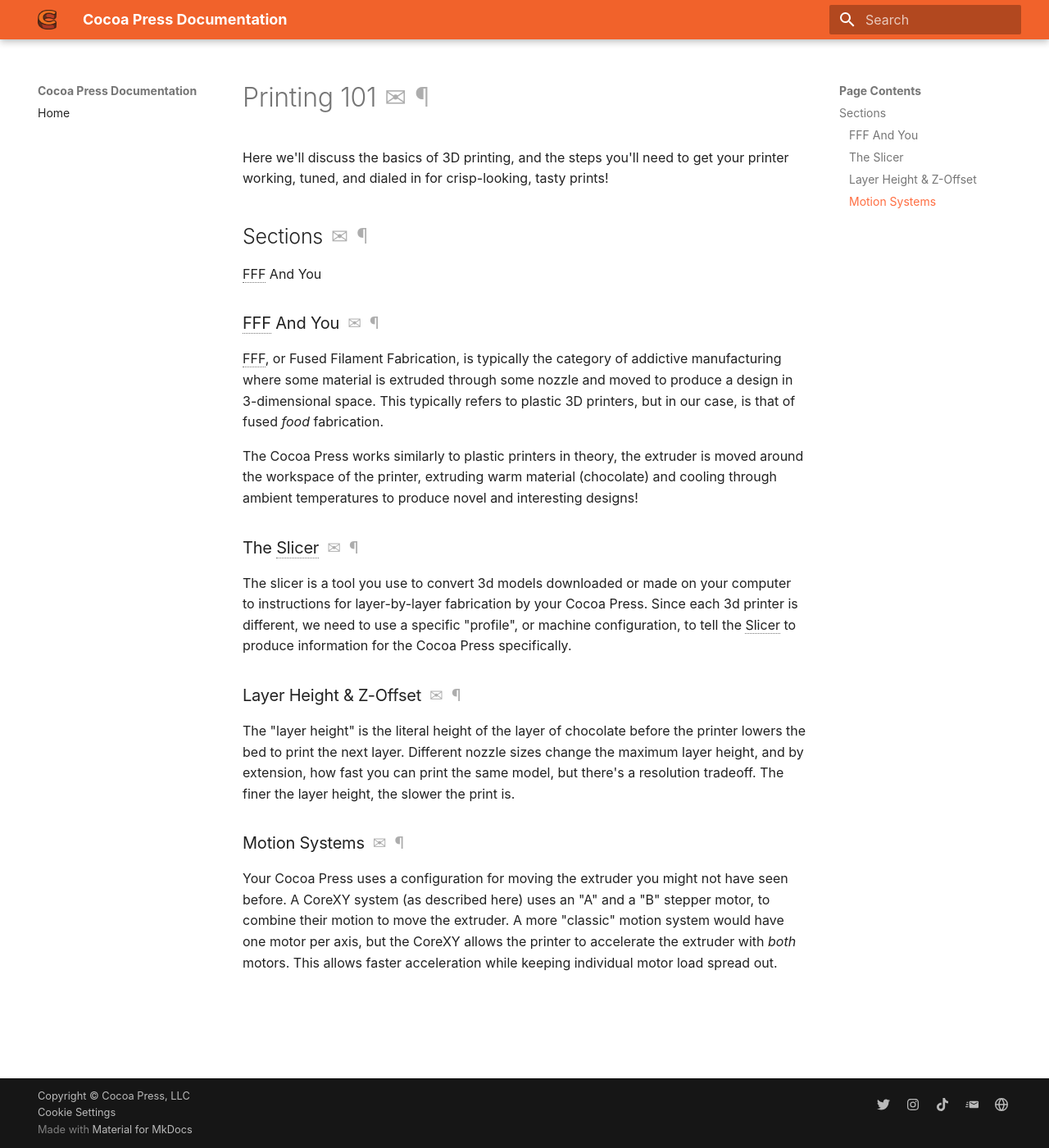
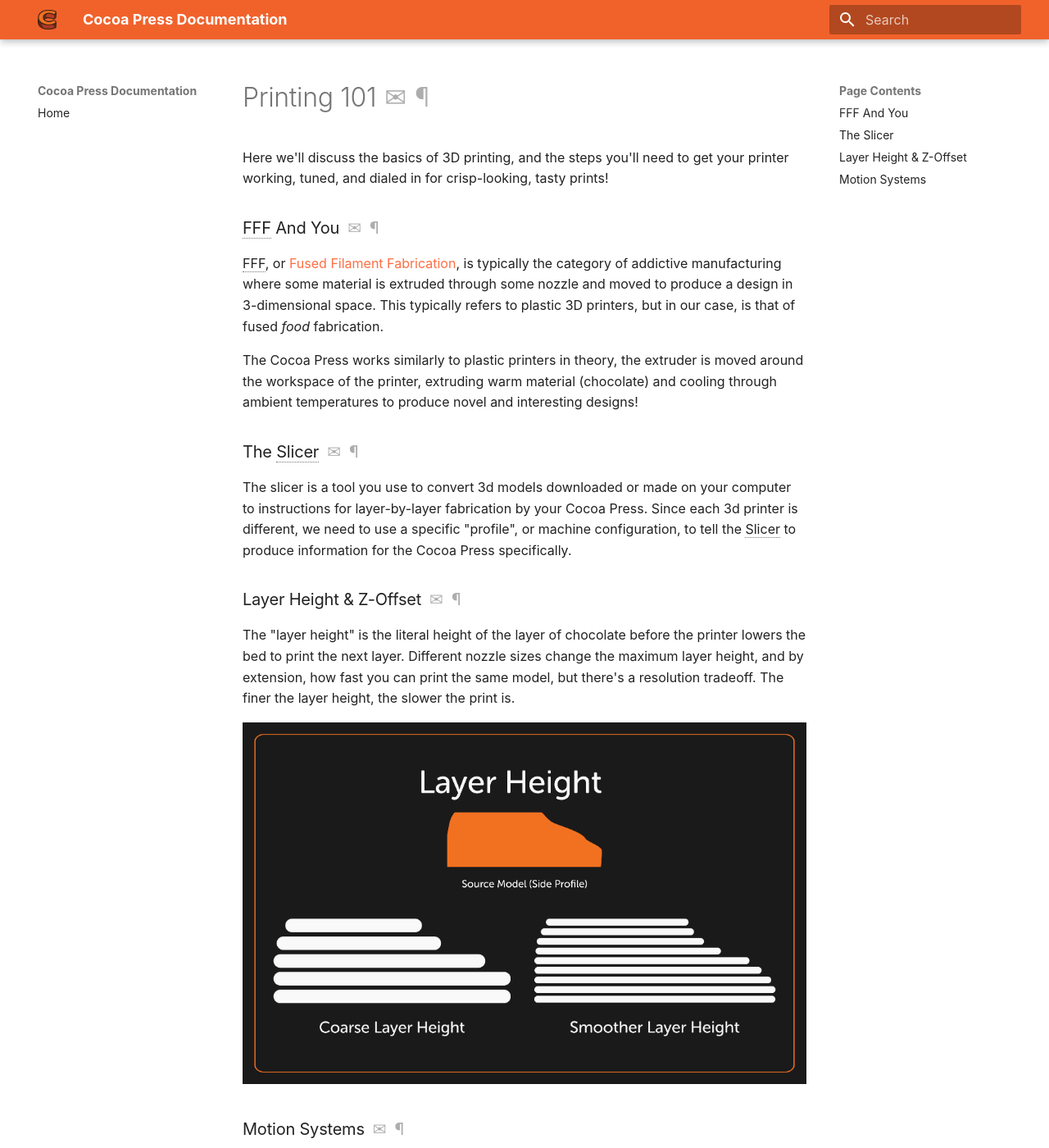
Before and after one commit to CocoaPress/docs, an MkDocs documentation site: the page built from docs/101/index.md, in a window 1280 px wide and 1400 px high. Shown: the whole window at 82% size. Built offline with MkDocs 1.6.1 and Material for MkDocs 9.7.7, drawn with Linux system fonts in a browser that asks for light colours; some web fonts are replaced; some of the changed text lies outside the part shown.

Commit message:
Added layer height explainer to 101 section.

```diff
--- a/docs/101/index.md
+++ b/docs/101/index.md
@@ -2,13 +2,9 @@
 
 Here we'll discuss the basics of 3D printing, and the steps you'll need to get your printer working, tuned, and dialed in for crisp-looking, tasty prints!
 
-## Sections
-
-FFF And You
-
 ### FFF And You
 
-FFF, or Fused Filament Fabrication, is typically the category of addictive manufacturing where some material is extruded through some nozzle and moved to produce a design in 3-dimensional space.  This typically refers to plastic 3D printers, but in our case, is that of fused *food* fabrication.
+FFF, or [Fused Filament Fabrication](https://en.wikipedia.org/wiki/Fused_filament_fabrication), is typically the category of addictive manufacturing where some material is extruded through some nozzle and moved to produce a design in 3-dimensional space.  This typically refers to plastic 3D printers, but in our case, is that of fused *food* fabrication.
 
 The Cocoa Press works similarly to plastic printers in theory, the extruder is moved around the workspace of the printer, extruding warm material (chocolate) and cooling through ambient temperatures to produce novel and interesting designs!
 
@@ -20,6 +16,12 @@
 
 The "layer height" is the literal height of the layer of chocolate before the printer lowers the bed to print the next layer.  Different nozzle sizes change the maximum layer height, and by extension, how fast you can print the same model, but there's a resolution tradeoff.  The finer the layer height, the slower the print is.
 
+<!-- Add diagram showing off layer height differences. -->
+
+![Layer Height Explainer](../img/layer_height_diagram.png)
+
 ### Motion Systems
 
 Your Cocoa Press uses a configuration for moving the extruder you might not have seen before.  A CoreXY system (as described here) uses an "A" and a "B" stepper motor, to combine their motion to move the extruder.  A more "classic" motion system would have one motor per axis, but the CoreXY allows the printer to accelerate the extruder with *both* motors.  This allows faster acceleration while keeping individual motor load spread out.
+
+For more information on CoreXY motion systems, please refer to  this[site](https://corexy.com/) on CoreXY cartesian motion systems.
```
Also changed, not shown: docs/img/layer_height_diagram.png (added).
